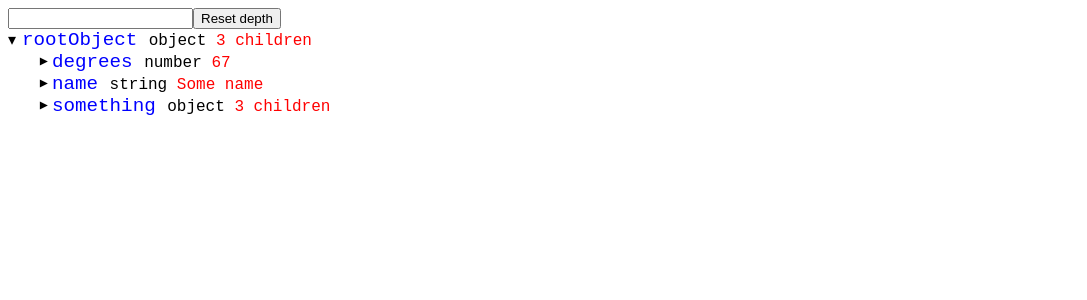
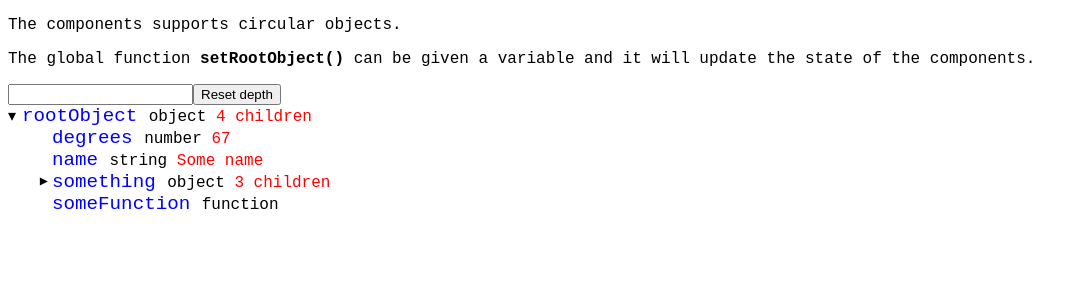
Before and after one commit to nicu-chiciuc/object-viewer, a React app: page / in a window 1280 px wide. Shown: the top 300 px of the page, without its empty margins (0-1087 px from the left). Built offline with nearby package versions, Linux system fonts and the light colour scheme.

Commit message:
Added some global functionality and cleaned the code.

```diff
--- a/public/style.css
+++ b/public/style.css
@@ -20,6 +20,10 @@
   transform: rotate(-90deg);
 }
 
+.arrow-no-children {
+  visibility: hidden;
+}
+
 .property-name {
   color: blue;
   font-size: 1.2em;
@@ -34,3 +38,7 @@
   font-family: "Courier New", Courier, monospace;
   color: red;
 }
+
+p {
+  font-family: "Courier New", Courier, monospace;
+}
--- a/src/App.js
+++ b/src/App.js
@@ -10,6 +10,8 @@ export default class App extends Component {
       rootObject: this.props.rootObject,
       extended: this.props.extended
     };
+
+    window.setRootObject = this.setRootObject.bind(this);
   }
 
   handleClicks = comp => {
@@ -27,10 +29,16 @@ export default class App extends Component {
 
   resetLevel = () => {
     const maxLevel = parseInt(this.resetDepth.value);
+
+    if (isNaN(maxLevel)) {
+      console.error("Value given is not a number!");
+      return;
+    }
+
     const root = this.state.rootObject;
     let newExtended = [];
 
-    recursiveReset("", 0, "rootObject", root);
+    recursiveReset("", 1, "rootObject", root);
 
     this.setState({ extended: newExtended });
 
@@ -38,8 +46,6 @@ export default class App extends Component {
       if (levelNow > maxLevel) return;
       const newFullPath = fullPath.length ? fullPath + "." + name : name;
       newExtended.push(newFullPath);
-
-      const type = typeof value;
 
       if (typeof value === "object") {
         Object.keys(value).forEach(key => {
@@ -49,9 +55,26 @@ export default class App extends Component {
     }
   };
 
+  setRootObject(newObject) {
+    this.setState({
+      rootObject: newObject,
+      extended: []
+    });
+  }
+
   render() {
     return (
       <div>
+        <p>
+          The components supports circular objects.
+        </p>
+        <p>
+          The global function{" "}
+          <span style={{ fontWeight: "bold" }}>setRootObject()</span> can be
+          given a
+          variable and it will update the state of the components.
+        </p>
+
         <div>
           <input
             ref={node => (this.resetDepth = node)}
--- a/src/PropertyViewer.js
+++ b/src/PropertyViewer.js
@@ -4,46 +4,61 @@ import PropTypes from "prop-types";
 class PropertyViewer extends Component {
   handleClick = () => {};
 
+  getOtherInfo() {
+    const value = this.props.value;
+    if (typeof value === "object")
+      return Object.keys(value).length + " children";
+    else if (typeof value === "boolean") return value ? "true" : "false";
+    else return value;
+  }
+
+  getChildren() {
+    const value = this.props.value;
+    if (typeof value === "object") return Object.keys(value);
+    else return [];
+  }
+
+  getMargin() {
+    return this.props.indent * 30 + "px";
+  }
+
   render() {
     const value = this.props.value;
-    const type = typeof value;
-    let keys = Object.keys(value);
-    if (typeof value === "string") keys = [];
-
-    let otherInfo;
-
-    if (type === "object" || type === "array")
-      otherInfo = keys.length + " children";
-    else otherInfo = value;
-
-    console.log(keys);
 
     const shouldExtend = this.props.global.extended.includes(
       this.props.fullPath
     );
 
-    const marginLeft = this.props.indent * 30 + "px";
+    const children = this.getChildren();
+
+    const canExtend = children.length > 0;
 
     return (
       <div>
-        <div style={{ marginLeft }}>
+        <div style={{ marginLeft: this.getMargin() }}>
           <div
             onClick={() => this.props.callClick(this)}
-            className={shouldExtend ? "arrow" : "arrow arrow-collapsed"}
+            className={
+              canExtend
+                ? shouldExtend ? "arrow" : "arrow arrow-collapsed"
+                : "arrow arrow-no-children"
+            }
           />
 
           <div style={{ display: "inline-block" }}>
             <span className={"property-name"}> {this.props.name}  </span>
-            <span className={"property-type"}> {type}  </span>
+            <span className={"property-type"}>
+              {" "}{typeof value}
+            </span>
             <span className={"property-info"}>
-              {otherInfo}
+              {" "}{this.getOtherInfo()}
             </span>
 
           </div>
         </div>
 
         {shouldExtend
-          ? keys.map(key =>
+          ? this.getChildren().map(key =>
               <PropertyViewer
                 global={this.props.global}
                 fullPath={this.props.fullPath + "." + key}
--- a/src/index.js
+++ b/src/index.js
@@ -9,7 +9,8 @@ var rootObject = {
   something: {
     nothing: true,
     everything: false
-  }
+  },
+  someFunction: () => console.log("yes")
 };
 
 rootObject.something.repeat = rootObject;
```
